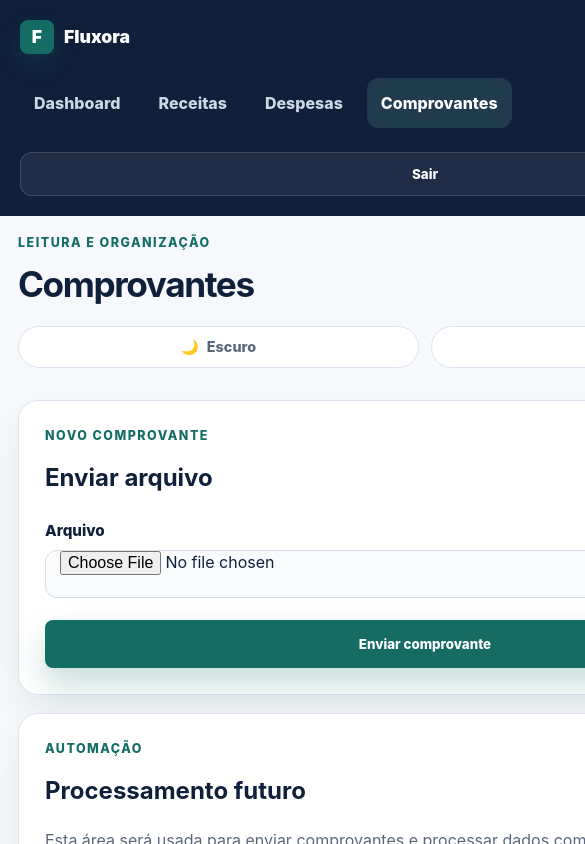
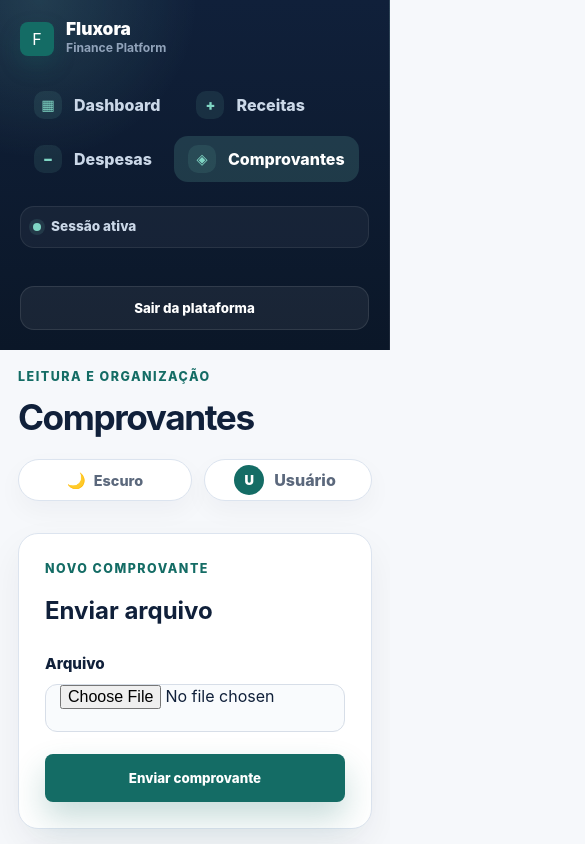
Before and after one commit to KaiqueVA/Fluxora, a React (Vite) app in the folder frontend/: page /comprovantes in a window 390 px wide. Shown: the top 844 px of the page, 585 px wide, since content can reach past the window. Built offline with nearby package versions, Linux system fonts and the light colour scheme.

Commit message:
feat: enhance platform layout and sidebar navigation with responsive design

```diff
--- a/frontend/src/components/platform/Sidebar.jsx
+++ b/frontend/src/components/platform/Sidebar.jsx
@@ -1,4 +1,27 @@
 import { NavLink, useNavigate } from 'react-router-dom'
+
+const navItems = [
+  {
+    path: '/dashboard',
+    label: 'Dashboard',
+    icon: '▦',
+  },
+  {
+    path: '/receitas',
+    label: 'Receitas',
+    icon: '+',
+  },
+  {
+    path: '/despesas',
+    label: 'Despesas',
+    icon: '−',
+  },
+  {
+    path: '/comprovantes',
+    label: 'Comprovantes',
+    icon: '◈',
+  },
+]
 
 function Sidebar() {
   const navigate = useNavigate()
@@ -6,6 +29,8 @@ function Sidebar() {
   function handleLogout() {
     localStorage.removeItem('accessToken')
     localStorage.removeItem('refreshToken')
+    localStorage.removeItem('userId')
+
     navigate('/login')
   }
 
@@ -13,19 +38,32 @@ function Sidebar() {
     <aside className="platform-sidebar">
       <NavLink className="platform-brand" to="/dashboard">
         <span className="brand-mark">F</span>
-                Fluxora
+
+        <div>
+          <strong>Fluxora</strong>
+          <small>Finance Platform</small>
+        </div>
       </NavLink>
 
-            <nav className="platform-nav">
-                <NavLink to="/dashboard">Dashboard</NavLink>
-                <NavLink to="/receitas">Receitas</NavLink>
-                <NavLink to="/despesas">Despesas</NavLink>
-                <NavLink to="/comprovantes">Comprovantes</NavLink>
+      <nav className="platform-nav" aria-label="Navegação principal">
+        {navItems.map((item) => (
+          <NavLink key={item.path} to={item.path}>
+            <span className="nav-icon">{item.icon}</span>
+            <span>{item.label}</span>
+          </NavLink>
+        ))}
       </nav>
 
+      <div className="sidebar-footer">
+        <div className="sidebar-status">
+          <span></span>
+          <p>Sessão ativa</p>
+        </div>
+
         <button className="logout-button" type="button" onClick={handleLogout}>
-                Sair
+          Sair da plataforma
         </button>
+      </div>
     </aside>
   )
 }
--- a/frontend/src/components/platform/ThemeToggle.jsx
+++ b/frontend/src/components/platform/ThemeToggle.jsx
@@ -1,7 +1,15 @@
 import { useEffect, useState } from 'react'
 
 function getInitialTheme() {
-  return localStorage.getItem('theme') || 'light'
+  const savedTheme = localStorage.getItem('theme')
+
+  if (savedTheme) {
+    return savedTheme
+  }
+
+  const prefersDark = window.matchMedia('(prefers-color-scheme: dark)').matches
+
+  return prefersDark ? 'dark' : 'light'
 }
 
 function ThemeToggle() {
@@ -12,21 +20,22 @@ function ThemeToggle() {
     localStorage.setItem('theme', theme)
   }, [theme])
 
-  function toggleTheme() {
-    setTheme((currentTheme) =>
-      currentTheme === 'light' ? 'dark' : 'light',
-    )
+  function handleToggleTheme() {
+    setTheme((currentTheme) => (currentTheme === 'light' ? 'dark' : 'light'))
   }
 
   return (
     <button
       className="theme-toggle"
       type="button"
-      onClick={toggleTheme}
+      onClick={handleToggleTheme}
       aria-label="Alternar tema"
     >
-      <span>{theme === 'light' ? '🌙' : '☀️'}</span>
-      {theme === 'light' ? 'Escuro' : 'Claro'}
+      <span className="theme-toggle-icon">
+        {theme === 'light' ? '🌙' : '☀️'}
+      </span>
+
+      <span>{theme === 'light' ? 'Escuro' : 'Claro'}</span>
     </button>
   )
 }
--- a/frontend/src/components/platform/Topbar.jsx
+++ b/frontend/src/components/platform/Topbar.jsx
@@ -1,9 +1,9 @@
 import ThemeToggle from './ThemeToggle'
 
-function Topbar({ title = 'Dashboard', label = 'Painel financeiro' }) {
+function Topbar({ title = 'Dashboard', label = 'Visão geral' }) {
   return (
     <header className="platform-topbar">
-      <div>
+      <div className="topbar-heading">
         <p className="section-label">{label}</p>
         <h1>{title}</h1>
       </div>
@@ -12,6 +12,7 @@ function Topbar({ title = 'Dashboard', label = 'Painel financeiro' }) {
         <ThemeToggle />
 
         <div className="user-pill">
+          <span className="user-avatar">U</span>
           <span>Usuário</span>
         </div>
       </div>
--- a/frontend/src/styles/platform.css
+++ b/frontend/src/styles/platform.css
@@ -1,6 +1,6 @@
 .platform-layout {
   display: grid;
-  grid-template-columns: 260px minmax(0, 1fr);
+  grid-template-columns: 280px minmax(0, 1fr);
   min-height: 100vh;
   background: var(--bg-page);
 }
@@ -11,57 +11,147 @@
   height: 100vh;
   display: flex;
   flex-direction: column;
-  padding: 28px;
-  background: #10203a;
+  padding: 26px;
   color: #ffffff;
+  background:
+    radial-gradient(circle at 10% 0%, rgba(127, 214, 196, 0.16), transparent 32%),
+    linear-gradient(180deg, #10203a 0%, #0b1728 100%);
+  border-right: 1px solid rgba(255, 255, 255, 0.08);
 }
 
 .platform-brand {
   display: inline-flex;
   align-items: center;
-  gap: 10px;
+  gap: 12px;
+  width: fit-content;
   color: #ffffff;
-  font-size: 1.1rem;
+}
+
+.platform-brand div {
+  display: grid;
+  gap: 2px;
+}
+
+.platform-brand strong {
+  font-size: 1.08rem;
   font-weight: 900;
+  line-height: 1;
+}
+
+.platform-brand small {
+  color: #91a3ba;
+  font-size: 0.76rem;
+  font-weight: 700;
 }
 
 .platform-nav {
   display: grid;
-  gap: 10px;
+  gap: 8px;
   margin-top: 44px;
 }
 
 .platform-nav a {
-  padding: 13px 14px;
-  border-radius: 12px;
+  position: relative;
+  display: flex;
+  align-items: center;
+  gap: 12px;
+  min-height: 46px;
+  padding: 0 14px;
+  border-radius: 14px;
   color: #cbd8e8;
   font-weight: 800;
   transition:
     background-color 160ms ease,
-    color 160ms ease;
+    color 160ms ease,
+    transform 160ms ease;
 }
 
-.platform-nav a:hover,
+.platform-nav a:hover {
+  color: #ffffff;
+  background: rgba(255, 255, 255, 0.07);
+  transform: translateX(2px);
+}
+
 .platform-nav a.active {
   color: #ffffff;
-  background: rgba(127, 214, 196, 0.14);
+  background: rgba(127, 214, 196, 0.16);
+}
+
+.platform-nav a.active::before {
+  content: '';
+  position: absolute;
+  left: -26px;
+  width: 4px;
+  height: 24px;
+  border-radius: 999px;
+  background: #7fd6c4;
+}
+
+.nav-icon {
+  display: grid;
+  width: 28px;
+  height: 28px;
+  place-items: center;
+  border-radius: 10px;
+  color: #7fd6c4;
+  background: rgba(127, 214, 196, 0.1);
+  font-size: 0.9rem;
+  font-weight: 900;
+}
+
+.sidebar-footer {
+  display: grid;
+  gap: 14px;
+  margin-top: auto;
+}
+
+.sidebar-status {
+  display: flex;
+  align-items: center;
+  gap: 10px;
+  min-height: 42px;
+  padding: 0 12px;
+  border: 1px solid rgba(255, 255, 255, 0.08);
+  border-radius: 14px;
+  background: rgba(255, 255, 255, 0.045);
+}
+
+.sidebar-status span {
+  width: 8px;
+  height: 8px;
+  border-radius: 50%;
+  background: #7fd6c4;
+  box-shadow: 0 0 0 4px rgba(127, 214, 196, 0.12);
+}
+
+.sidebar-status p {
+  margin: 0;
+  color: #cbd8e8;
+  font-size: 0.85rem;
+  font-weight: 800;
 }
 
 .logout-button {
-  margin-top: auto;
   min-height: 44px;
-  border: 1px solid rgba(255, 255, 255, 0.14);
-  border-radius: 12px;
+  border: 1px solid rgba(255, 255, 255, 0.1);
+  border-radius: 14px;
   color: #ffffff;
   background: rgba(255, 255, 255, 0.06);
   font-weight: 800;
+  transition:
+    background-color 160ms ease,
+    border-color 160ms ease,
+    transform 160ms ease;
 }
 
 .logout-button:hover {
-  background: rgba(255, 255, 255, 0.12);
+  border-color: rgba(255, 255, 255, 0.18);
+  background: rgba(255, 255, 255, 0.11);
+  transform: translateY(-1px);
 }
 
 .platform-content {
+  min-width: 0;
   padding: 36px;
 }
 
@@ -71,6 +161,10 @@
   justify-content: space-between;
   gap: 24px;
   margin-bottom: 32px;
+}
+
+.topbar-heading {
+  min-width: 0;
 }
 
 .platform-topbar h1 {
@@ -95,14 +189,32 @@
   min-height: 42px;
   border: 1px solid var(--border);
   border-radius: 999px;
-  padding: 0 16px;
   background: var(--bg-surface);
   color: var(--text-muted);
   font-weight: 800;
+  box-shadow: 0 10px 26px rgba(16, 32, 58, 0.04);
+}
+
+.user-pill {
+  gap: 10px;
+  padding: 0 14px 0 8px;
+}
+
+.user-avatar {
+  display: grid;
+  width: 30px;
+  height: 30px;
+  place-items: center;
+  border-radius: 50%;
+  color: #ffffff;
+  background: var(--primary);
+  font-size: 0.82rem;
+  font-weight: 900;
 }
 
 .theme-toggle {
   gap: 8px;
+  padding: 0 14px;
   font-size: 0.9rem;
   transition:
     background-color 160ms ease,
@@ -115,6 +227,10 @@
   color: var(--primary);
   border-color: var(--primary);
   transform: translateY(-1px);
+}
+
+.theme-toggle-icon {
+  font-size: 0.95rem;
 }
 
 .dashboard-panel,
--- a/frontend/src/styles/responsive.css
+++ b/frontend/src/styles/responsive.css
@@ -366,3 +366,54 @@
     padding: 22px;
   }
 }
+
+@media (max-width: 980px) {
+  .platform-layout {
+    grid-template-columns: 1fr;
+  }
+
+  .platform-sidebar {
+    position: static;
+    height: auto;
+    padding: 20px;
+  }
+
+  .platform-nav {
+    display: flex;
+    flex-wrap: wrap;
+    margin-top: 24px;
+  }
+
+  .platform-nav a.active::before {
+    display: none;
+  }
+
+  .sidebar-footer {
+    margin-top: 24px;
+  }
+
+  .platform-content {
+    padding: 24px;
+  }
+}
+
+@media (max-width: 560px) {
+  .platform-topbar {
+    align-items: flex-start;
+    flex-direction: column;
+  }
+
+  .topbar-actions {
+    width: 100%;
+    justify-content: space-between;
+  }
+
+  .theme-toggle,
+  .user-pill {
+    flex: 1;
+  }
+
+  .platform-content {
+    padding: 18px;
+  }
+}
```
Lines whose indentation alone changed are shown as unchanged.
